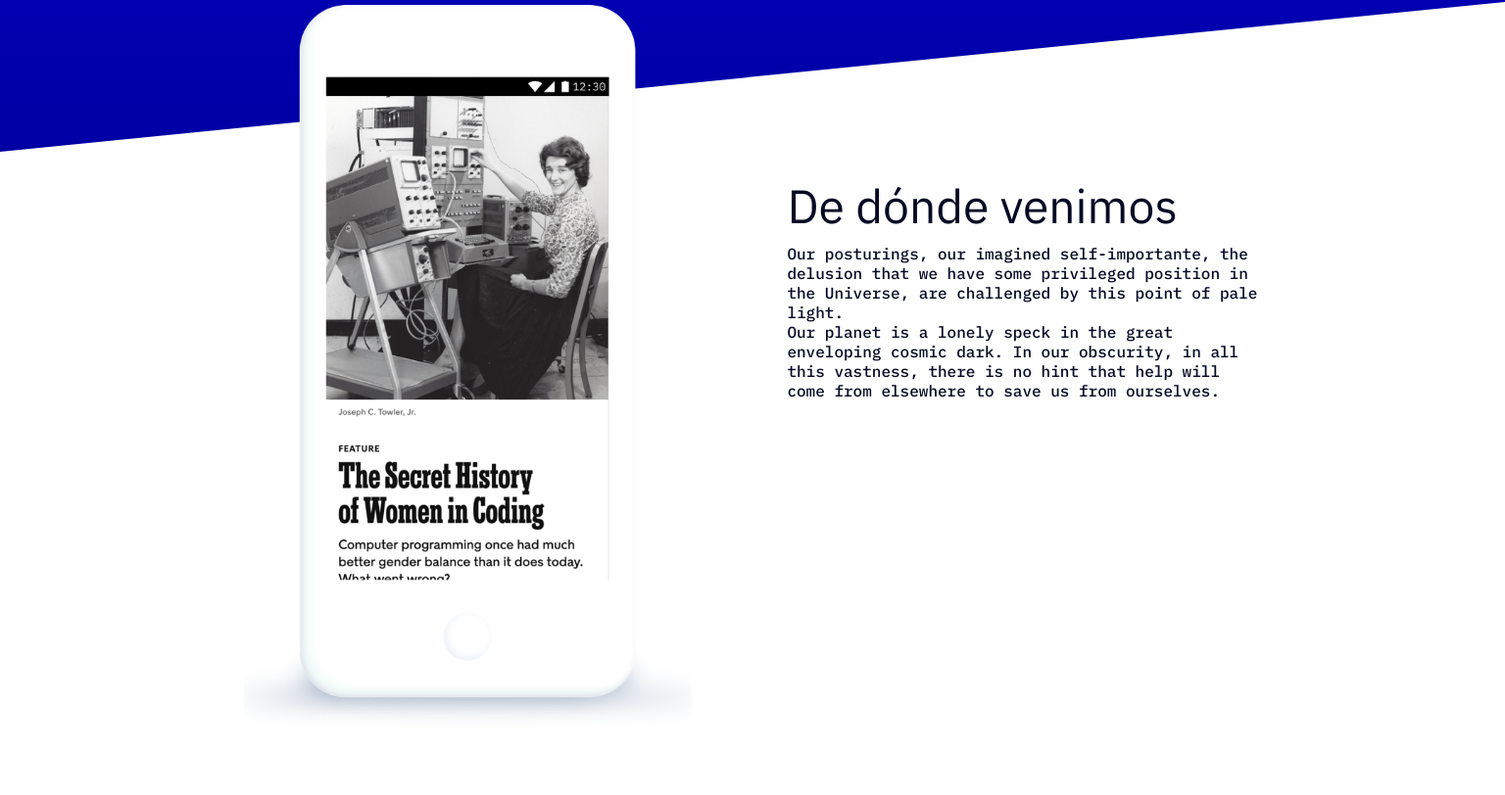
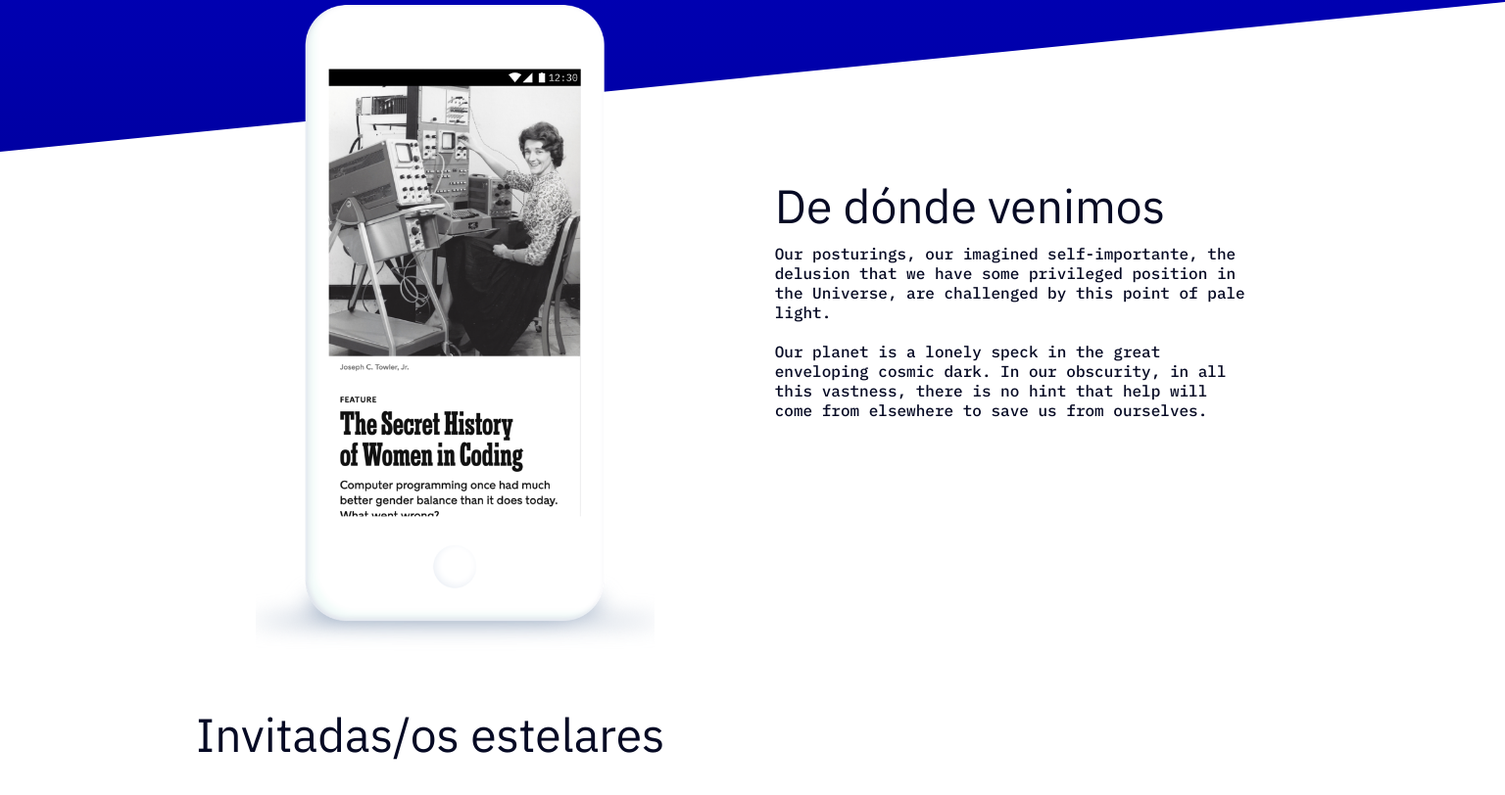
Before and after one commit to mollzilla/proyecto_podcast, a plain HTML site: page index.html in a window 1536 px wide. Shown: the part 1365-2177 px from the top of the page at 98% size. Drawn offline with Linux system fonts and the light colour scheme.

Commit message:
retoques

```diff
--- a/css/partials/_blue-swirl.scss
+++ b/css/partials/_blue-swirl.scss
@@ -16,8 +16,8 @@
   &:after {
     @include blue-swirl-pseudos(0 0 10vw 100vw, transparent transparent #FFF transparent);
     bottom: 0;
-    border-width: 0 0 10vw 100vw;
-    // border-color: transparent transparent #FFF transparent;
+    // border-width: 0 0 10vw 100vw;
+    // // border-color: transparent transparent #FFF transparent;
   }
 
   iframe {
@@ -39,7 +39,7 @@
 }
 
 .flat-end.blue-swirl {
-  padding-bottom: 151px;
+  padding-bottom: 80px;
 
   &::after {
     border: unset;
@@ -47,8 +47,6 @@
 }
 
 .novedades {
-  padding-bottom: 67px;
-
   h2 {
     text-align: center;
   }
@@ -75,6 +73,10 @@
       margin-bottom: 72px;
     }
   }
+
+  .flat-end.blue-swirl {
+    padding-bottom: 151px;
+  }
 }
 
 @media(min-width:1240px) {
--- a/css/partials/_venimos.scss
+++ b/css/partials/_venimos.scss
@@ -22,17 +22,24 @@
   margin-bottom: 54px;
 }
 
-
+// @media(min-width: 768px) {
+//   .venimos {
+//     display: flex;
+//     flex-direction: column;
+//     justify-content: center;
+//     align-items: center;
+//   }
+// }
 
 @media(min-width:1024px) {
   .venimos {
     position: relative;
-    height:660px;
+    height:500px;
 
     display: flex;
     align-items: flex-start;
-    justify-content: center;
-    padding: 0 200px;
+    justify-content: space-evenly;
+    padding: 0 100px;
     margin: unset;
 
 
@@ -40,8 +47,7 @@
       height: unset;
       img {
         position: relative;
-        top:0;
-        width: 457.6px;
+        width: 350px;
         top: -150px;
       }
     }
@@ -52,3 +58,18 @@
     }
   }
 }
+
+@media(min-width:1440px) {
+  .venimos {
+    height:564px;
+    padding: 0 200px;
+
+
+    .phone {
+      img {
+        height:660px;
+        width: auto;
+      }
+    }
+  }
+}
```
Also changed, not shown: index.html (+1 -0 lines), css/style.css, 1 other file.
